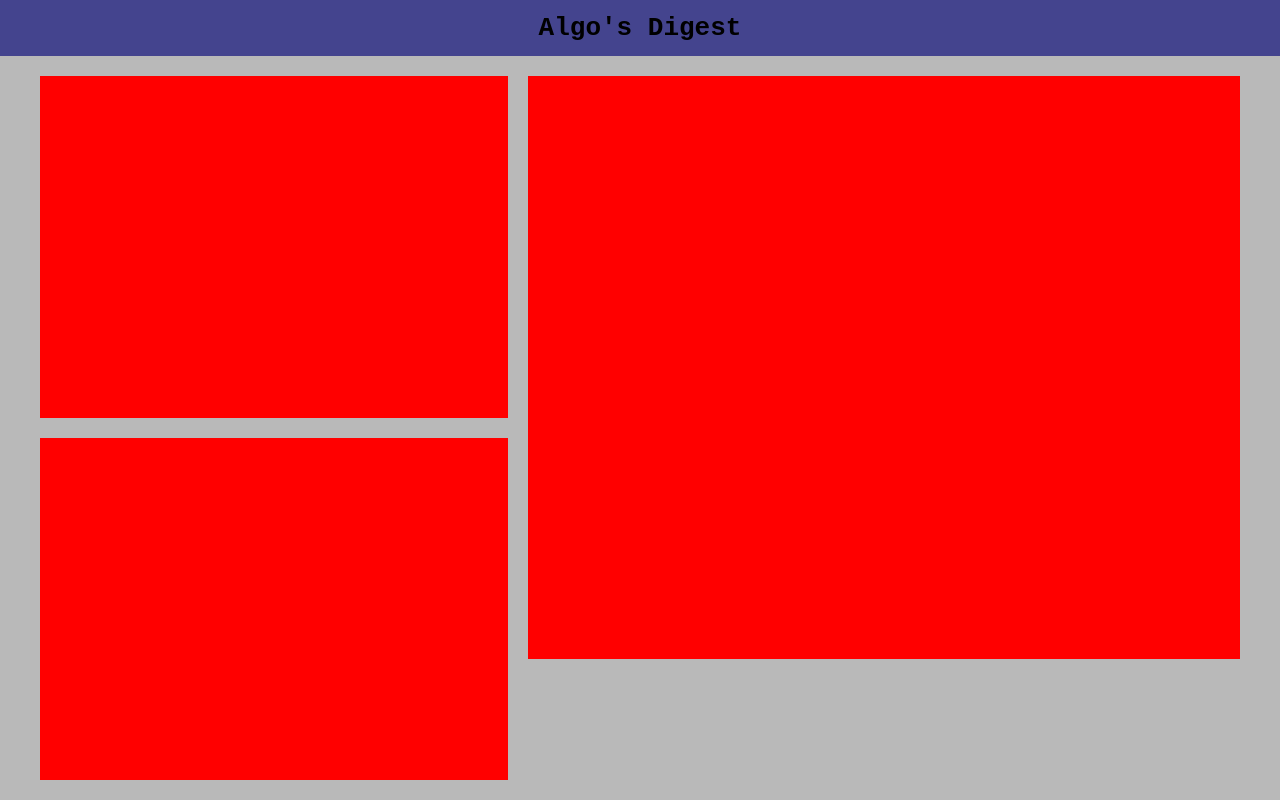
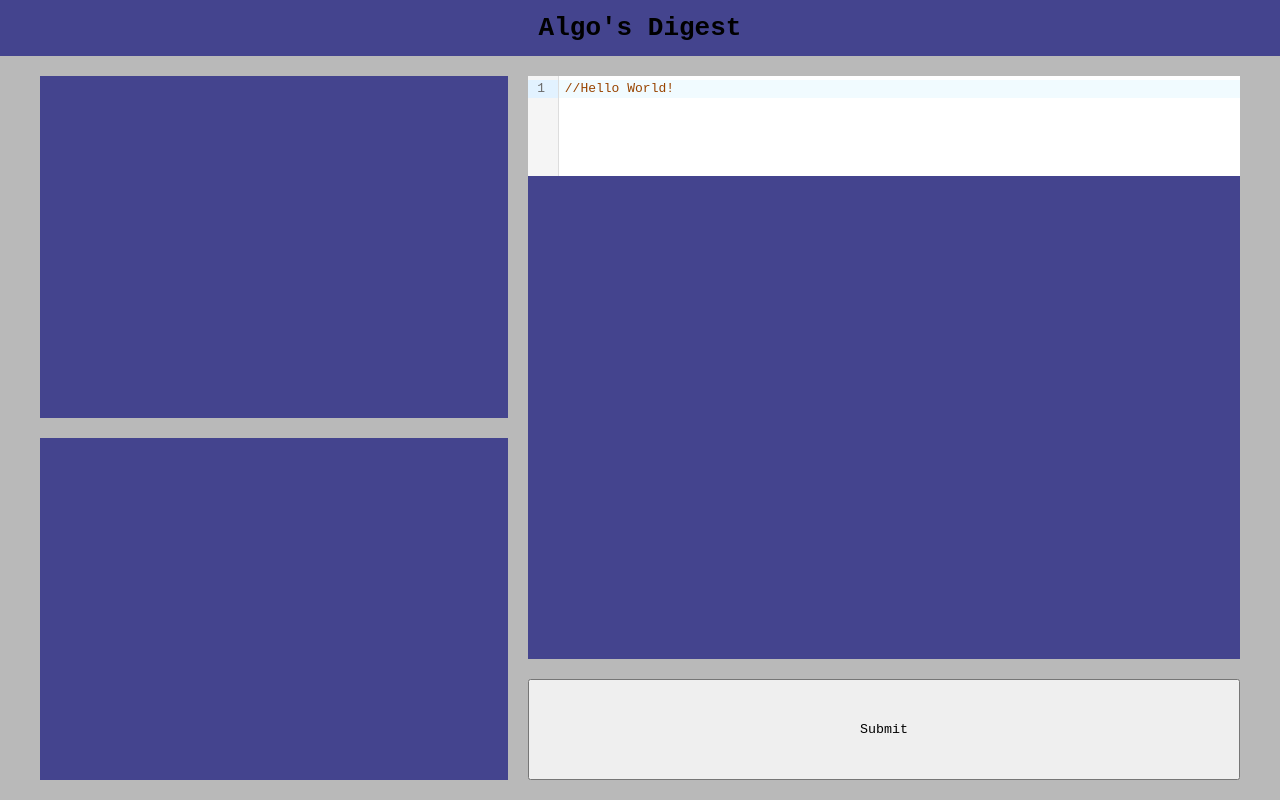
Before and after one commit to UmbrellaLab/DailyByte, a React app: page /home in a window 1280 px wide. Built offline with nearby package versions, Linux system fonts and the light colour scheme.

Commit message:
Adding styles to home page

```diff
--- a/package.json
+++ b/package.json
@@ -20,7 +20,9 @@
   },
   "homepage": "https://github.com/annelise08/boilerplate#readme",
   "dependencies": {
-    "codemirror": "^6.0.1",
+    "@codemirror/lang-javascript": "^6.1.8",
+    "@codemirror/view": "^6.12.0",
+    "@uiw/react-codemirror": "^4.20.2",
     "cookie-parser": "^1.4.6",
     "express": "^4.18.2",
     "react": "^18.2.0",
--- a/src/client/components/Home.jsx
+++ b/src/client/components/Home.jsx
@@ -1,6 +1,11 @@
-import React from 'react';
+import React, { useState } from 'react';
+import CodeMirror from '@uiw/react-codemirror';
+import { EditorView } from '@codemirror/view';
+import { javascript } from '@codemirror/lang-javascript';
 
 const Home = () => {
+  const [code, setCode] = useState();
+
   return (
     <div className='home-page'>
       <div id='algo-content'>
@@ -11,8 +16,12 @@ const Home = () => {
 
         </div>
         <div id='code-editor'>
-
+          <CodeMirror
+            value='//Hello World!'
+            height='100px'
+            extensions={[javascript({ jsx: true}), EditorView.lineWrapping]}/>
         </div>
+        <button id='submit-code' name='submit-code' type='button'>Submit</button>
       </div>
     </div>
   )
--- a/src/client/styles.css
+++ b/src/client/styles.css
@@ -32,7 +32,7 @@ h1 {
     text-align: center;
     width: 300px;
     height: 200px;
-    border: 1px solid rgba(68, 68, 142);
+    border: 1px solid rgb(68, 68, 142);
     border-radius: 1.5em;
     background-color: rgb(68, 68, 142);
     padding: 1.5em;
@@ -88,7 +88,7 @@ h1 {
     grid-column-end: 5;
     grid-row-start: 1;
     grid-row-end: 4;
-    background-color: red;
+    background-color: rgb(68, 68, 142);
 }
 
 #algo-solutions {
@@ -96,7 +96,7 @@ h1 {
     grid-column-end: 5;
     grid-row-start: 4;
     grid-row-end: 7;
-    background-color: red;
+    background-color: rgb(68, 68, 142);
 }
 
 #code-editor {
@@ -104,5 +104,12 @@ h1 {
     grid-column-end: 11;
     grid-row-start: 1;
     grid-row-end: 6;
-    background-color: red;
+    background-color: rgb(68, 68, 142);
 }
+
+#submit-code {
+    grid-column-start: 5;
+    grid-column-end: 11;
+    grid-row-start: 6;
+    grid-row-end: 7;
+}
```
